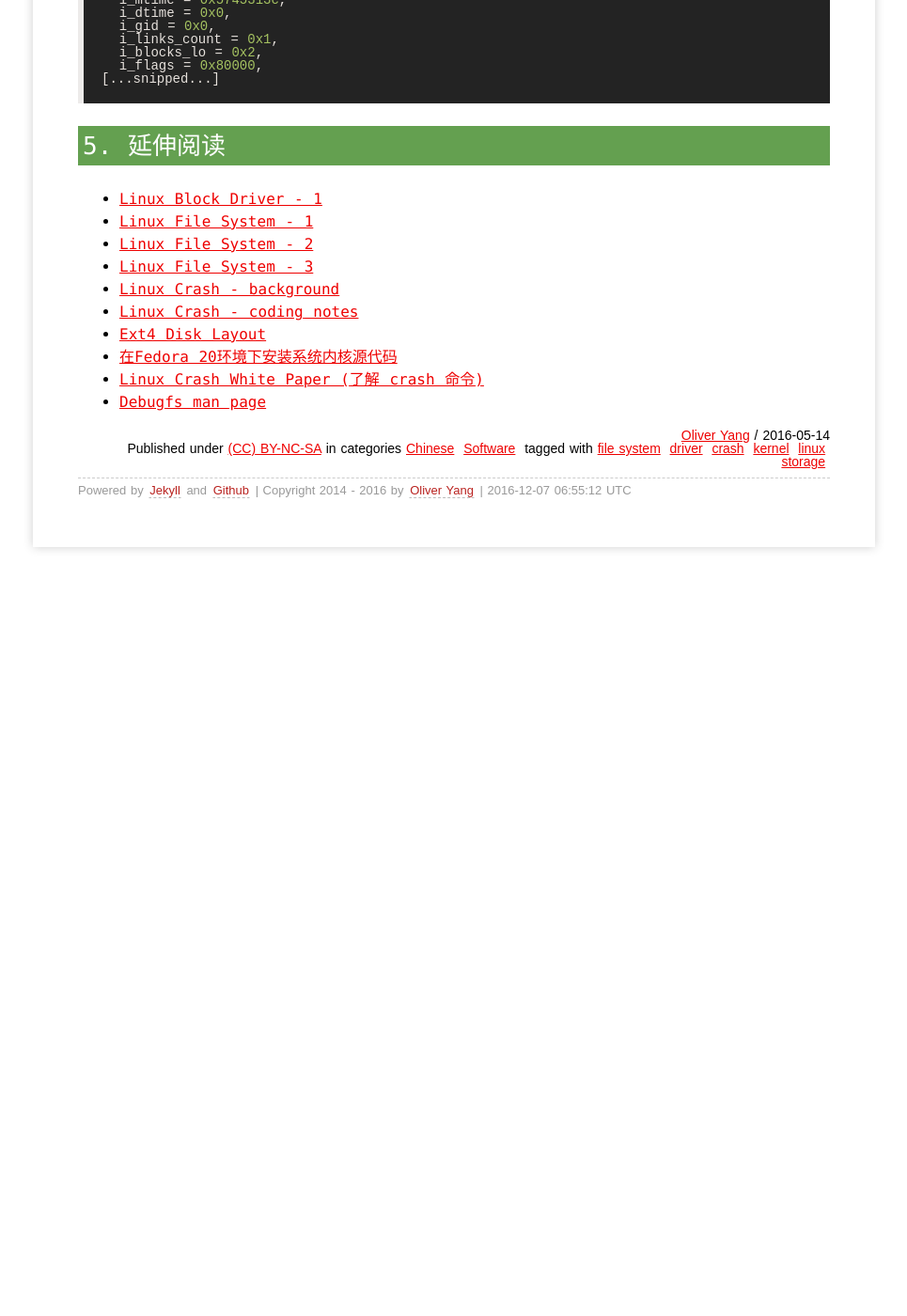
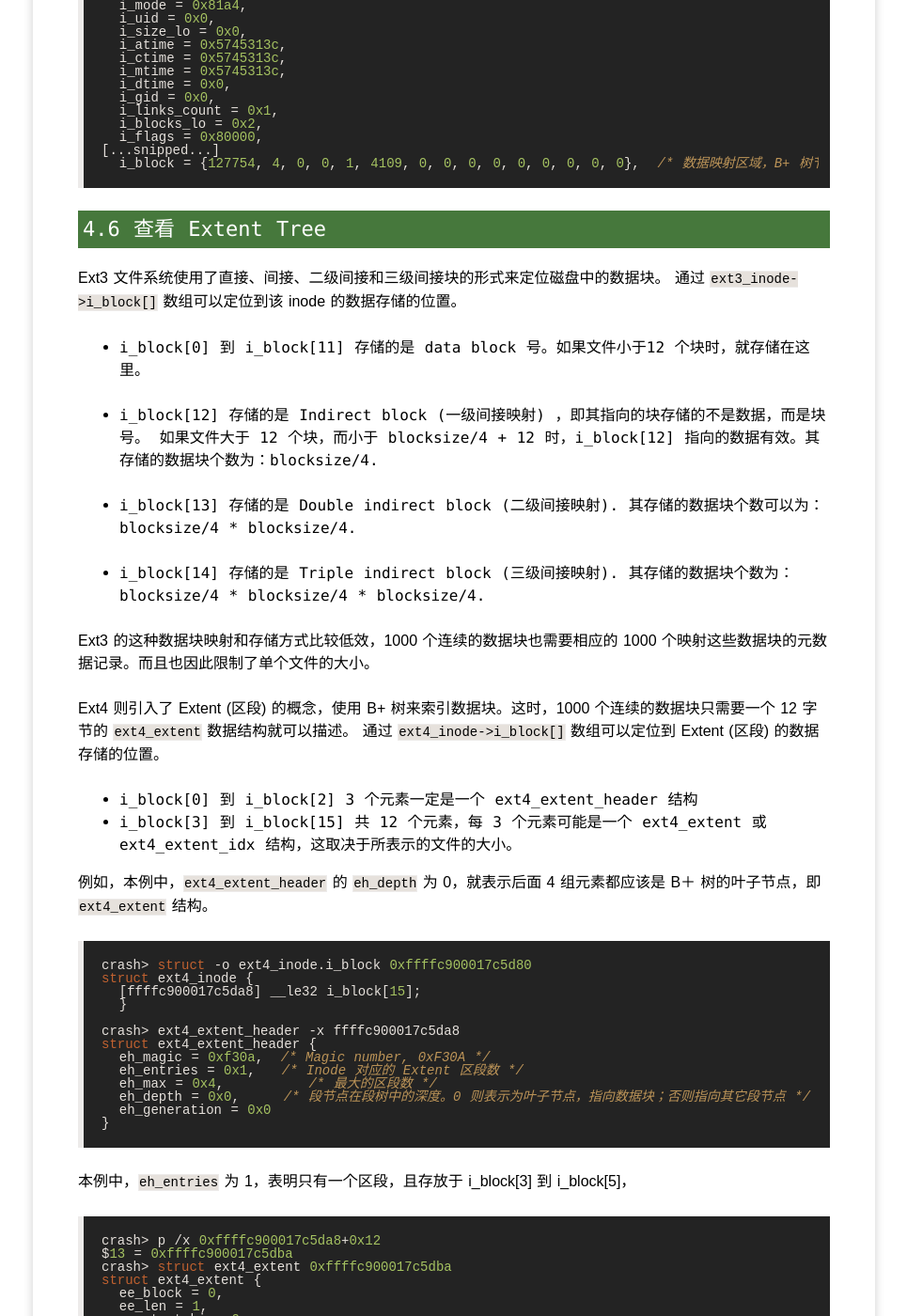
Before and after one commit to yangoliver/yangoliver.github.io, a Jekyll site: the page built from _posts/2016/2016-05-14-linux-file-system-basic-4.md, in a window 1280 px wide and 1400 px high, scrolled down 9715 px. Shown: the whole window at 94% size, without its empty margins (157-1122 px from the left). Built offline with Jekyll 4.4.1, drawn with Linux system fonts in a browser that asks for light colours; comment, search, counter and statistics services are not loaded; before the commit the page ends 10345 px from its top, so only the background shows below that; some of the changed text lies outside the part shown.

Commit message:
update: added extent tree and data block contents

```diff
--- a/_posts/2016/2016-05-14-linux-file-system-basic-4.md
+++ b/_posts/2016/2016-05-14-linux-file-system-basic-4.md
@@ -363,6 +363,7 @@ inode table 就是以 inode record 为元素的数组，不同版本 Ext 文件
 如下命令可以创建一个文件，并且得到磁盘上文件对应的 inode 号,
 
 	$ sudo touch /mnt/a
+	$ sudo echo "Linux file system - 4" > /mnt/a
 	$ ls -i /mnt/a
 	12 /mnt/a
 
@@ -372,14 +373,15 @@ inode table 就是以 inode record 为元素的数组，不同版本 Ext 文件
 	debugfs 1.42.9 (28-Dec-2013)
 	Inode: 12   Type: regular    Mode:  0644   Flags: 0x80000
 	Generation: 603494144    Version: 0x00000001
-	User:     0   Group:     0   Size: 0
+	User:     0   Group:     0   Size: 22
 	File ACL: 21    Directory ACL: 0
-	Links: 1   Blockcount: 2
+	Links: 1   Blockcount: 4
 	Fragment:  Address: 0    Number: 0    Size: 0
 	ctime: 0x5745313c -- Tue May 24 21:59:40 2016
 	atime: 0x5745313c -- Tue May 24 21:59:40 2016
 	mtime: 0x5745313c -- Tue May 24 21:59:40 2016
 	EXTENTS:
+	(0):4109  /* 该文件的 Extent 区段号，稍后将会用到 */
 
 [Ext4_Disk_Layout](https://ext4.wiki.kernel.org/index.php/Ext4_Disk_Layout) 给出了通过 inode 号定位 inode table 里的 inode record 的具体方法，
 
@@ -408,6 +410,76 @@ inode table 就是以 inode record 为元素的数组，不同版本 Ext 文件
 	  i_blocks_lo = 0x2,
 	  i_flags = 0x80000,
 	[...snipped...]
+	  i_block = {127754, 4, 0, 0, 1, 4109, 0, 0, 0, 0, 0, 0, 0, 0, 0},  /* 数据映射区域，B+ 树节点 */
+
+### 4.6 查看 Extent Tree
+
+Ext3 文件系统使用了直接、间接、二级间接和三级间接块的形式来定位磁盘中的数据块。
+通过 `ext3_inode->i_block[]` 数组可以定位到该 inode 的数据存储的位置。
+
+* i_block[0] 到 i_block[11] 存储的是 data block 号。如果文件小于12 个块时，就存储在这里。
+
+* i_block[12] 存储的是 Indirect block (一级间接映射) ，即其指向的块存储的不是数据，而是块号。
+  如果文件大于 12 个块，而小于 blocksize/4 + 12 时，i_block[12] 指向的数据有效。其存储的数据块个数为：blocksize/4.
+
+* i_block[13] 存储的是 Double indirect block (二级间接映射). 其存储的数据块个数可以为：blocksize/4 * blocksize/4.
+
+* i_block[14] 存储的是 Triple indirect block (三级间接映射). 其存储的数据块个数为：blocksize/4 * blocksize/4 * blocksize/4.
+
+Ext3 的这种数据块映射和存储方式比较低效，1000 个连续的数据块也需要相应的 1000 个映射这些数据块的元数据记录。而且也因此限制了单个文件的大小。
+
+Ext4 则引入了 Extent (区段) 的概念，使用 B+ 树来索引数据块。这时，1000 个连续的数据块只需要一个 12 字节的 `ext4_extent` 数据结构就可以描述。
+通过 `ext4_inode->i_block[]` 数组可以定位到 Extent (区段) 的数据存储的位置。
+
+* i_block[0] 到 i_block[2] 3 个元素一定是一个 `ext4_extent_header` 结构
+* i_block[3] 到 i_block[15] 共 12 个元素，每 3 个元素可能是一个 `ext4_extent` 或 `ext4_extent_idx` 结构，这取决于所表示的文件的大小。
+
+例如，本例中，`ext4_extent_header` 的 `eh_depth` 为 0，就表示后面 4 组元素都应该是 B＋ 树的叶子节点，即 `ext4_extent` 结构。
+
+	crash> struct -o ext4_inode.i_block 0xffffc900017c5d80
+	struct ext4_inode {
+	  [ffffc900017c5da8] __le32 i_block[15];
+	  }
+
+	crash> ext4_extent_header -x ffffc900017c5da8
+	struct ext4_extent_header {
+	  eh_magic = 0xf30a,  /* Magic number, 0xF30A */
+	  eh_entries = 0x1,   /* Inode 对应的 Extent 区段数 */
+	  eh_max = 0x4,		  /* 最大的区段数 */
+	  eh_depth = 0x0,     /* 段节点在段树中的深度。0 则表示为叶子节点，指向数据块；否则指向其它段节点 */
+	  eh_generation = 0x0
+	}
+
+本例中，`eh_entries` 为 1，表明只有一个区段，且存放于 i_block[3] 到 i_block[5]，
+
+	crash> p /x 0xffffc900017c5da8+0x12
+	$13 = 0xffffc900017c5dba
+	crash> struct ext4_extent 0xffffc900017c5dba
+	struct ext4_extent {
+	  ee_block = 0,
+	  ee_len = 1,
+	  ee_start_hi = 0,
+	  ee_start_lo = 4109  /* 文件对应的区段的数据块号，与 debugfs 显示结果一致 */
+	}
+
+### 4.7 查看 Data Block
+
+前面我们已经通过遍历 `ext4_inode->i_block[]` 的 B＋ 树节点找到了 `/mnt/a` 文件对应的数据块号。所以很容易计算出 4109 块号对应的内存地址，并且打印其内容，
+
+	crash7> p /x 0xffffc900017bc000+4109*1024  /* Super block 里显示块长度为 1024 */
+	$15 = 0xffffc90001bbf400
+	crash7> rd -a 0xffffc90001bbf400
+	0xffffc90001bbf400:  Linux file system - 4
+
+可以看到，正是我们创建该文件时写入的字符串。此外，我们也可以利用 `debugfs` 工具的命令来查看指定数据块号的内容，
+
+	$ sudo debugfs /dev/sampleblk1 -R 'bd 4109'
+	debugfs 1.42.9 (28-Dec-2013)
+	0000  4c69 6e75 7820 6669 6c65 2073 7973 7465  Linux file syste
+	0020  6d20 2d20 340a 0000 0000 0000 0000 0000  m - 4...........
+	0040  0000 0000 0000 0000 0000 0000 0000 0000  ................
+
+至此，我们清楚地了解了 Ext4 文件系统是如何从文件的 inode 号定位到磁盘上的 inode 结构，然后定位到具体数据存放的数据块的。
 
 ## 5. 延伸阅读
 
```
